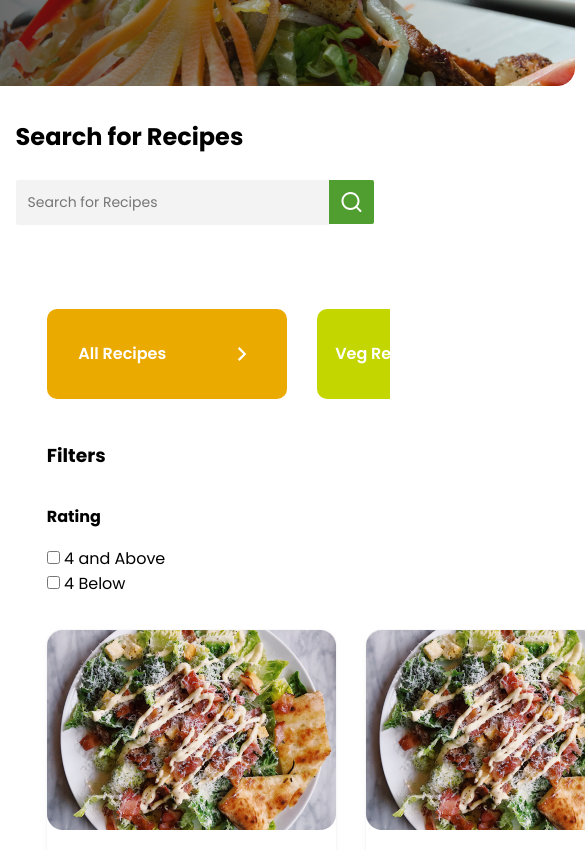
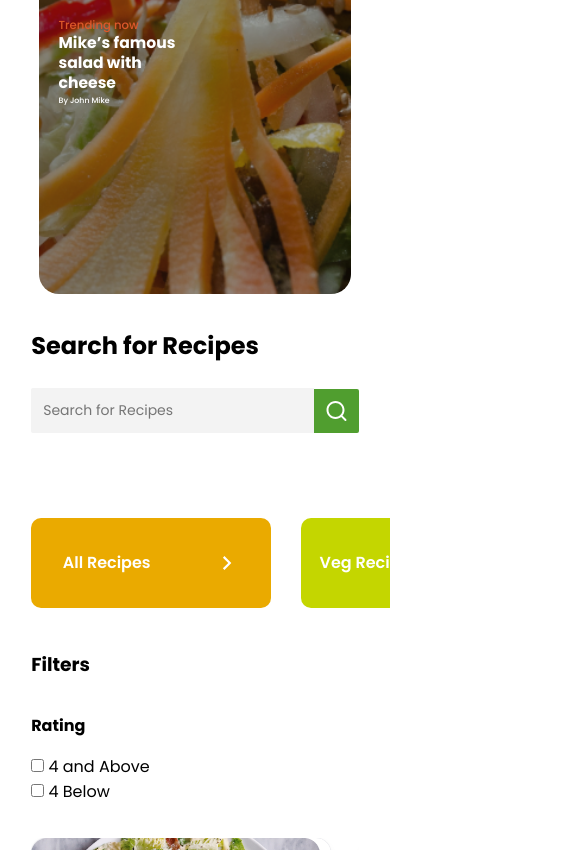
Before and after one commit to tazeenpatel123/cookpal-project, a plain HTML site: page index.html in a window 390 px wide. Shown: the part 250-1100 px from the top of the page, 585 px wide, since content can reach past the window. Drawn offline with Linux system fonts and the light colour scheme.

Commit message:
Commiting third time

```diff
--- a/styles/header.css
+++ b/styles/header.css
@@ -63,7 +63,7 @@
   }
 
   .header__nav {
-    padding-inline: 3vw !important;
+    padding-inline: 8vw !important;
   }
 }
 
--- a/styles/hero.css
+++ b/styles/hero.css
@@ -127,18 +127,34 @@
 } */
 
 /* md */
-/* @media (max-width: 768px){
+@media (max-width: 768px) {
+  .hero__text h3 {
+    font-size: 3vw;
+  }
 
- } */
+  .hero__text h2 {
+    font-size: 4vw;
+  }
+
+  .hero__text p {
+    font-size: 2vw;
+  }
+}
 
 /* lg */
 @media (max-width: 1024px) {
   .hero__search {
-    margin-inline: 4vw;
+    margin-inline: 8vw;
   }
 
   .hero__img img {
-    width: 90vmax;
+    width: 80vw;
+    height: 50vh;
+    object-fit: cover;
+    border-radius: 20px;
+  }
+  .hero__recipe-type {
+    margin-left: 8vw;
   }
 }
 
--- a/styles/recipe.css
+++ b/styles/recipe.css
@@ -32,6 +32,8 @@
 }
 
 .card {
+  width: 290px;
+  gap: 1vw;
   border-radius: 15px;
   box-shadow: 0px 3px 8px -1px rgba(50, 50, 71, 0.05),
     0px 0px 1px 0px rgba(12, 26, 75, 0.24);
@@ -117,7 +119,14 @@
 /* md */
 @media (max-width: 768px) {
   .recipe__recipe-grid {
-    grid-template-columns: 1fr 1fr;
+    grid-template-columns: 1fr;
+  }
+  .card {
+    width: 300px;
+    gap: 1vw;
+  }
+  .recipe {
+    margin-inline: 8vw;
   }
 }
 
@@ -145,5 +154,6 @@
 @media (max-width: 1536px) {
   .recipe__recipe-grid {
     grid-template-columns: 1fr 1fr;
+    overflow-x: scroll;
   }
 }
```
